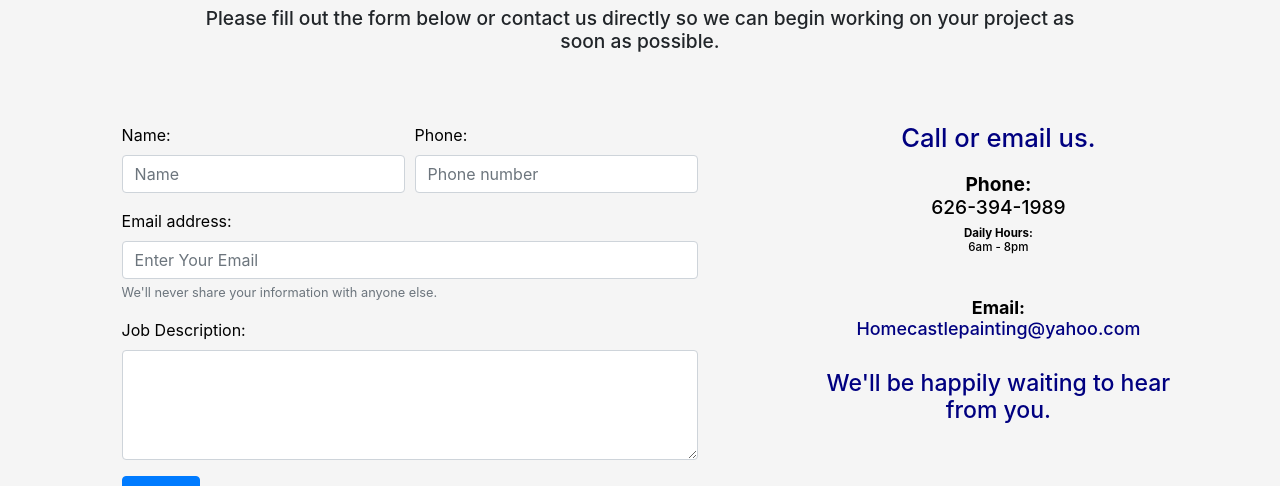
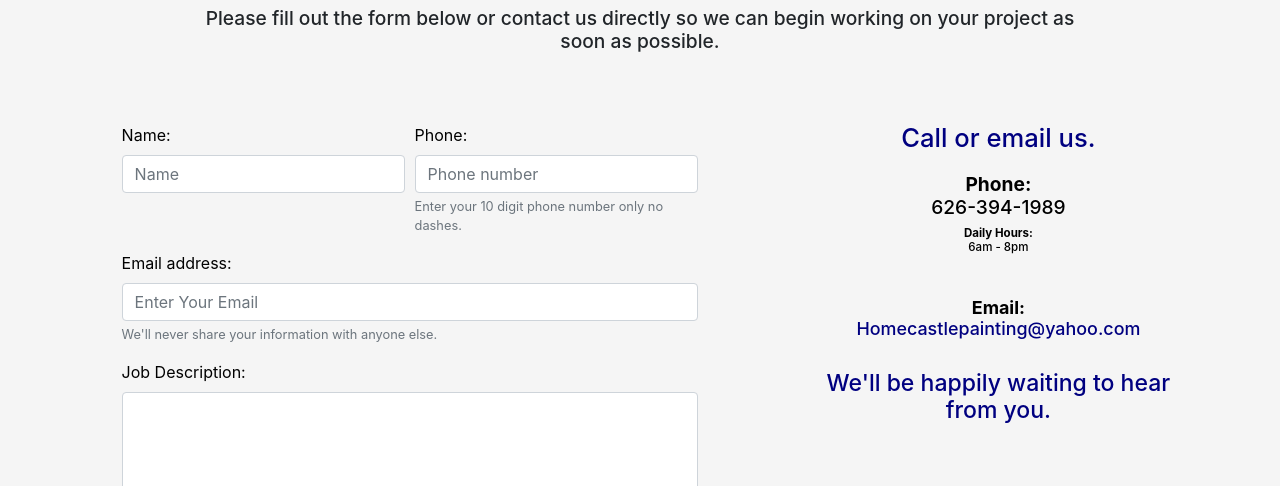
Before and after one commit to home-castle/home-castle.github.io, a plain HTML site: page contact.html in a window 1280 px wide. Shown: the part 614-1100 px from the top of the page. Drawn offline with nearby package versions, Linux system fonts and the light colour scheme.

Commit message:
Update contact.html

```diff
--- a/contact.html
+++ b/contact.html
@@ -68,6 +68,7 @@
                      <div class="form-group col-md-6">
                         <label for="inputPhone">Phone:</label>
                         <input type="tel" class="form-control" id="form-phone" placeholder="Phone number" required>
+                         <small id="phone-format" class="form-text text-muted">Enter your 10 digit phone number only no dashes.</small>
                      </div>
                   </div>
                   <div class="form-group">
```
